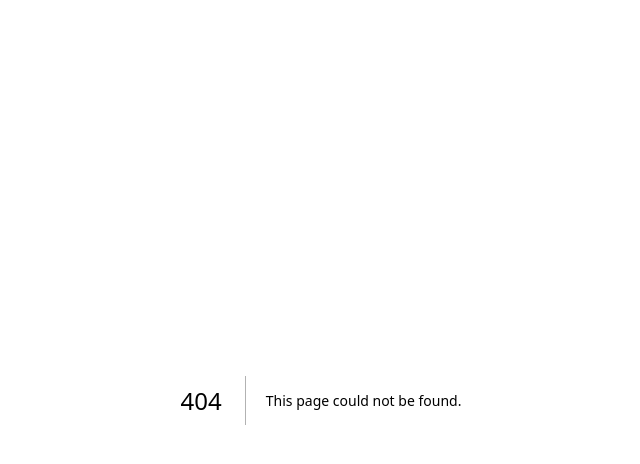
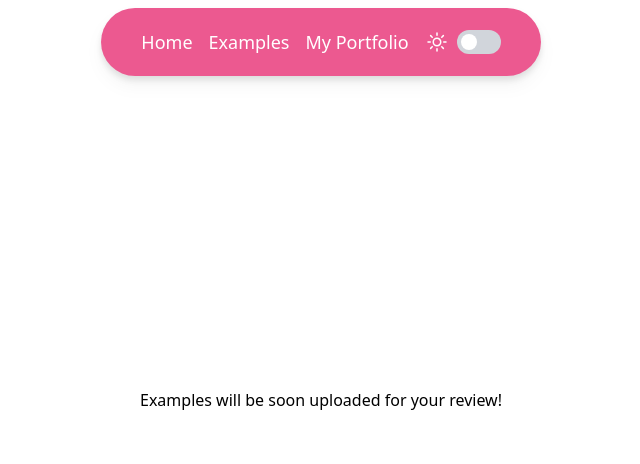
Before and after one commit to adnan179/Dynamic_form_generator, a Next.js app: page /examples in a window 1280 px wide. Before the commit this address had no page. Shown: the top 464 px of the page, without its empty margins (319-959 px from the left). Built offline with nearby package versions, Linux system fonts and the light colour scheme.

Commit message:
added monaco-editor

```diff
--- /dev/null
+++ b/app/examples/page.tsx
@@ -0,0 +1,13 @@
+import Navbar from "@/components/Navbar";
+import React from "react";
+
+const Examples:React.FC = () => {
+  return(
+    <section className="w-full h-screen justify-center items-center flex">
+      <Navbar/>
+      <h1>Examples will be soon uploaded for your review!</h1>
+    </section>
+  )
+};
+
+export default Examples;
--- a/app/page.tsx
+++ b/app/page.tsx
@@ -1,4 +1,5 @@
 "use client";
+import { useTheme } from "@/components/context/ThemeContext";
 import FormPreview from "@/components/FormPreview";
 import JsonEditor from "@/components/JsonEditor";
 import Navbar from "@/components/Navbar";
@@ -6,6 +7,7 @@ import { FormSchema } from "@/types/schema";
 import React, { useState } from "react";
 
 const Home : React.FC = () =>{
+  const {isDarkMode } = useTheme();
   const [jsonSchema, setJsonSchema] = useState<string>("");
   const [parsedSchema, setParsedSchema] = useState<FormSchema | null>(null);
   const [error,setError] = useState<string|null>(null);
@@ -22,13 +24,12 @@ const Home : React.FC = () =>{
     }
   };
   return(
-    <div className="flex flex-col h-screen">
+    <div className={`flex flex-col h-screen ${isDarkMode ? "bg-[#040404]":"bg-white"}`} >
       <Navbar />
-        <div className="flex flex-col md:flex-row mt-5">
-
-      <JsonEditor jsonSchema={jsonSchema} onChange={handleJsonChange} error={error}/>
-      <FormPreview  schema={parsedSchema}/>
-    </div>
+      <div className="flex flex-col md:flex-row mt-[70px] sm:mt-[100px]">
+        <JsonEditor jsonSchema={jsonSchema} onChange={handleJsonChange} error={error}/>
+        <FormPreview  schema={parsedSchema}/>
+      </div>
     </div>
 
   )
--- a/components/FormPreview.tsx
+++ b/components/FormPreview.tsx
@@ -38,7 +38,7 @@ const FormPreview:React.FC<FormPreviewProps> = ({schema}) => {
                 <input id={field.id}
                 type={field.type}
                 placeholder={field.placholder}
-                className="border rounded p-2 focus:outline-none focus:ring-2 focus:ring-blue-500"
+                className="border rounded p-2 focus:outline-none focus:ring-2 focus:ring-[#EC5990]"
                 {...register(field.id,{
                   required:field.required,
                   pattern: field.validation?.pattern ? new RegExp(field.validation.pattern) : undefined
@@ -49,7 +49,7 @@ const FormPreview:React.FC<FormPreviewProps> = ({schema}) => {
                 rows={5}
                   id={field.id}
                   placeholder={field.placeholder}
-                  className="border rounded-lg p-2 focus:outline-none focus:ring-2 focus:ring-blue-500"
+                  className="border rounded-lg p-2 focus:outline-none focus:ring-2 focus:ring-[#EC5990]"
                   {...register(field.id, {
                     required: field.required
                   })}
@@ -60,7 +60,7 @@ const FormPreview:React.FC<FormPreviewProps> = ({schema}) => {
                   type={field.type}
                   id={field.id}
                   placeholder={field.placeholder}
-                  className="border rounded-lg p-2 focus:outline-none focus:ring-2 focus:ring-blue-500"
+                  className="border rounded-lg p-2 focus:outline-none focus:ring-2 focus:ring-[#EC5990]"
                   {...register(field.id, {
                     required: field.required
                   })}
@@ -69,7 +69,7 @@ const FormPreview:React.FC<FormPreviewProps> = ({schema}) => {
               {field.type === 'select' && field.options ? (
                 <select id={field.id}
                 {...register(field.id,{required: field.required})}
-                className="border rounded p-2 focus:outline-none focus:ring-2 focus:ring-blue-500"
+                className="border rounded p-2 focus:outline-none focus:ring-2 focus:ring-[#EC5990]"
                 >
                   {field.options.map((option) => (
                     <option key={option.value} value={option.value}>{option.label}</option>
@@ -82,7 +82,7 @@ const FormPreview:React.FC<FormPreviewProps> = ({schema}) => {
             </div>
           )
         })}
-        <button type="submit" className="bg-blue-500 text-white px-4 py-2 rounded-lg font-medium ">Submit</button>
+        <button type="submit" className="bg-[#EC5990] text-white px-4 py-2 rounded-lg font-medium ">Submit</button>
       </form>
     </div>
   )
--- a/components/JsonEditor.tsx
+++ b/components/JsonEditor.tsx
@@ -1,23 +1,34 @@
 import React from "react";
+import Editor from "@monaco-editor/react";
+import { useTheme } from "./context/ThemeContext";
 
-interface JSONEditorProps{
-  jsonSchema:string;
-  onChange:(value:string) => void;
-  error:string|null;
+interface JSONEditorProps {
+  jsonSchema: string;
+  onChange: (value: string) => void;
+  error: string | null;
+}
+
+const JsonEditor: React.FC<JSONEditorProps> = ({
+  jsonSchema,
+  onChange,
+  error,
+}) => {
+  const {isDarkMode} = useTheme();
+
+  return (
+    <div className="w-full md:w-1/2 p-4 bg-white">
+      <h2 className="text-xl font-bold mb-4">JSON Editor</h2>
+      <Editor
+        height="70vh"
+        language="json"
+        theme={isDarkMode ? "vs-dark" :"vs-light"}
+        value={jsonSchema}
+        onChange={(value) => onChange(value || "")}
+        className="drop-shadow-lg border rounded-[36px] border-gray-300"
+      />
+      {error && <p className="text-red-500 font-medium text-[10px] mt-2">{error}</p>}
+    </div>
+  );
 };
 
-const JsonEditor: React.FC<JSONEditorProps> = ({jsonSchema,onChange, error}) => {
-  return(
-    <div className="w-full md:w-1/2 p-4 bg-gray-50">
-      <h2 className="text-xl font-bold mb-4">JSON editor</h2>
-      <textarea
-      className="w-full h-[70vh] p-2 border rounded-lg drop-shadow-md focus:outline-none focus:ring-2 focus:ring-blue-500"
-      value={jsonSchema}
-      onChange={(e) => onChange(e.target.value)}
-      placeholder="Paste Your JSON schema here..."/>
-      {error && <p className="text-red-500 mt-2">{error}</p>}
-    </div>
-  )
-}
-
 export default JsonEditor;
--- a/components/Navbar.tsx
+++ b/components/Navbar.tsx
@@ -9,26 +9,21 @@ const Navbar: React.FC = () => {
   const {isDarkMode, toggleTheme} = useTheme();
 
   return (
-    <div>
+    <div className="w-full items-center justify-center fixed z-50 top-0 px-4">
       <nav
-        className={`flex flex-row flex-wrap gap-4 justify-center items-center w-fit mx-auto py-5 px-10 rounded-[36px] ${
-          isDarkMode ? "bg-[#081229] text-white" : "bg-blue-500 text-white"
-        } drop-shadow-lg mt-2`}
+        className="flex flex-row gap-4 justify-center items-center w-fit mx-auto py-3 px-6 sm:py-5 sm:px-10 rounded-[36px] bg-[#EC5990] text-white sm:text-lg text-[12px]
+          drop-shadow-lg mt-2"
       >
-        <Link
+        <Link href="/" className="font-medium hover:scale-110 transition duration-200 ease-in-out">Home</Link>
+        <Link href="/examples" className="font-medium hover:scale-110 transition duration-200 ease-in-out">Examples</Link>
+        <Link target="_blank" rel="noopener noreferrer"
           href="https://adnan-portfolio-v2.vercel.app/"
           className="font-medium hover:scale-110 transition duration-200 ease-in-out"
         >
-          Portfolio
+          My Portfolio
         </Link>
-        <Link
-          href="https://drive.google.com/file/d/1cHq_RCbCle6DfiVqpkmY1UeOfZwTTQYp/view"
-          className="font-medium hover:scale-110 transition duration-200 ease-in-out"
-        >
-          Resume
-        </Link>
-        <div className="ml-4 flex items-center gap-2">
-        <span className="ml-2 text-sm">
+        <div className="flex items-center gap-2">
+        <span className="text-sm">
             {isDarkMode ?
             ( <svg xmlns="http://www.w3.org/2000/svg" fill="none" viewBox="0 0 24 24" strokeWidth={1.5} stroke="currentColor" className="size-6">
               <path strokeLinecap="round" strokeLinejoin="round" d="M21.752 15.002A9.72 9.72 0 0 1 18 15.75c-5.385 0-9.75-4.365-9.75-9.75 0-1.33.266-2.597.748-3.752A9.753 9.753 0 0 0 3 11.25C3 16.635 7.365 21 12.75 21a9.753 9.753 0 0 0 9.002-5.998Z" />
@@ -42,9 +37,7 @@ const Navbar: React.FC = () => {
           <Switch
             checked={isDarkMode}
             onChange={toggleTheme}
-            className={`${
-              isDarkMode ? "bg-blue-600" : "bg-gray-300"
-            } relative inline-flex h-6 w-11 items-center rounded-full`}
+            className={`bg-gray-300 relative inline-flex h-6 w-11 items-center rounded-full`}
           >
             <span
               className={`${
--- a/package.json
+++ b/package.json
@@ -11,6 +11,7 @@
   "dependencies": {
     "@headlessui/react": "^2.2.0",
     "@heroicons/react": "^2.1.5",
+    "@monaco-editor/react": "^4.6.0",
     "next": "14.2.18",
     "react": "^18",
     "react-dom": "^18",
```
Also changed, not shown: 1 other file (tests, documents, lock files or other folders).
